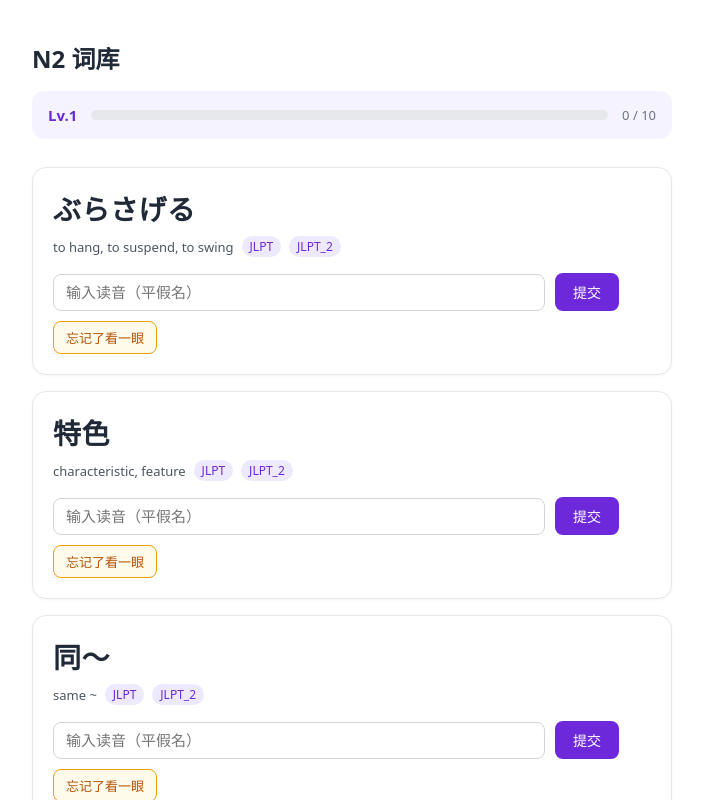
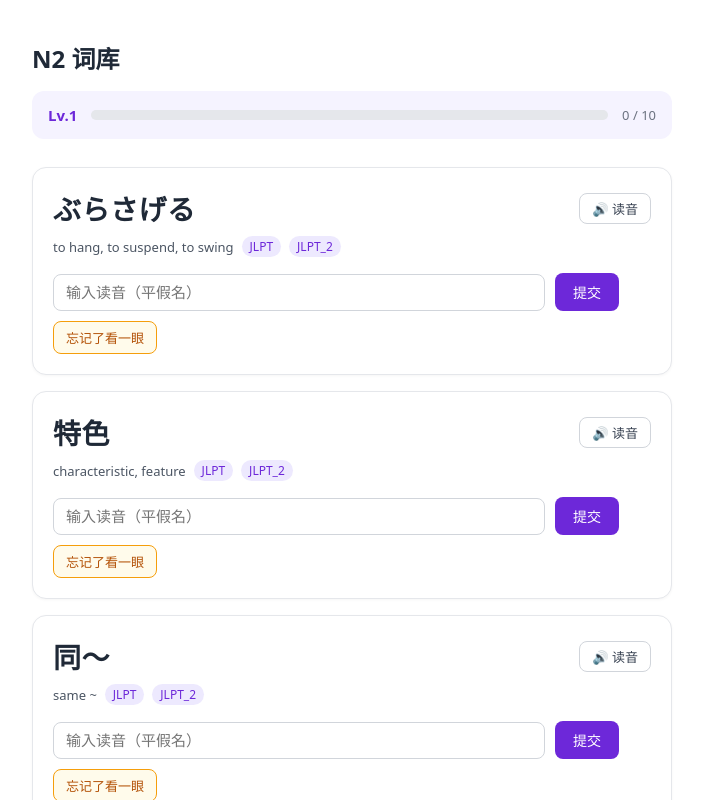
Before and after one commit to zhaizhe520/Typeword-Live2D, a Nuxt app: page /N2 in a window 1280 px wide. Both pictures are taken after a click on the button "随机 5 个". Shown: the top 800 px of the page, without its empty margins (288-991 px from the left). Built offline with nearby package versions, Linux system fonts and the light colour scheme.

Commit message:
添加播放读音功能（Web Speech API 朗读日语读音）

```diff
--- a/app/composables/wordCore.ts
+++ b/app/composables/wordCore.ts
@@ -53,6 +53,23 @@ export function useWord() {
     hintsShown.value[idx] = true;
   }
 
+  // 播放读音：用浏览器内置的 TTS 语音合成引擎朗读 reading。
+  // 注意读的是 reading（平假名），不是 expression（汉字），否则可能读错音。
+  function playReading(idx: number) {
+    const target = words.value[idx];
+    if (!target || !import.meta.client) return;
+
+    // 先取消上一次没读完的语音，避免连点多个按钮时语音堆叠
+    window.speechSynthesis.cancel();
+
+    const utterance = new SpeechSynthesisUtterance(target.reading);
+    // 关键：明确指定日语，否则浏览器可能用默认语言读错
+    utterance.lang = 'ja-JP';
+      utterance.rate = 0.4;
+    window.speechSynthesis.speak(utterance);
+
+  }
+
   return {
     words,
     answers,
@@ -61,5 +78,6 @@ export function useWord() {
     pickRandom,
     submitWord,
     showHint,
+    playReading,
   };
 }
--- a/app/pages/N2.vue
+++ b/app/pages/N2.vue
@@ -15,8 +15,11 @@
     <!-- 词条卡片列表 -->
     <div class="inner">
       <div v-for="(word, idx) in words" :key="idx" class="card" :class="{ done: results[idx] === true }">
-        <!-- 汉字词 -->
-        <div class="expression">{{ word.expression }}</div>
+        <!-- 汉字词 + 播放读音 -->
+        <div class="expression-row">
+          <div class="expression">{{ word.expression }}</div>
+          <button class="speak-btn" @click="playReading(idx)">🔊 读音</button>
+        </div>
 
         <!-- 释义（英文 + 中文）+ 标签 -->
         <div class="meta">
@@ -65,7 +68,7 @@
 import { expToNextLevel } from '~/core/doMain/ExpStateCore';
 
 // 单词层（词库 + 答案 + 对错） + 经验领域层
-const { words, answers, results, hintsShown, pickRandom, submitWord, showHint } = useWord();
+const { words, answers, results, hintsShown, pickRandom, submitWord, showHint, playReading } = useWord();
 const { expState } = useGameStore();
 
 // 当前等级升到下一级还需要多少经验
@@ -145,11 +148,30 @@ const expPercent = computed(() =>
   border-color: #bbf7d0;
   background: #f0fdf4;
 }
+.expression-row {
+  display: flex;
+  align-items: center;
+  justify-content: space-between;
+  margin-bottom: 8px;
+}
 .expression {
   font-size: 28px;
   font-weight: 700;
   letter-spacing: 0.5px;
-  margin-bottom: 8px;
+}
+.speak-btn {
+  padding: 5px 12px;
+  border: 1px solid #d1d5db;
+  border-radius: 8px;
+  background: #fff;
+  color: #374151;
+  font-size: 13px;
+  cursor: pointer;
+  transition: background 0.15s ease, border-color 0.15s ease;
+}
+.speak-btn:hover {
+  background: #f9fafb;
+  border-color: #6d28d9;
 }
 .meta {
   display: flex;
```
Also changed, not shown: 2 other files (tests, documents, lock files or other folders).
